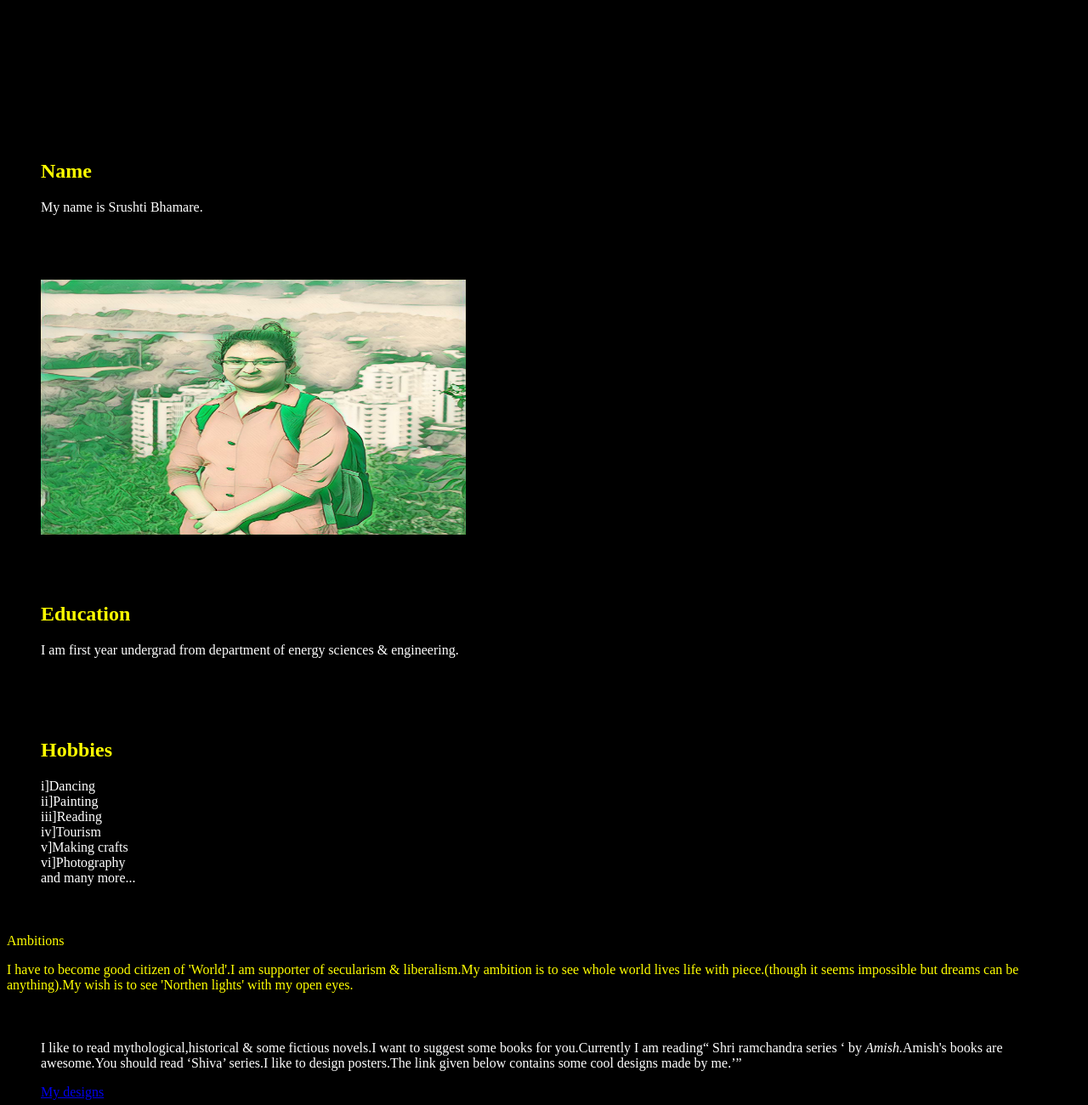
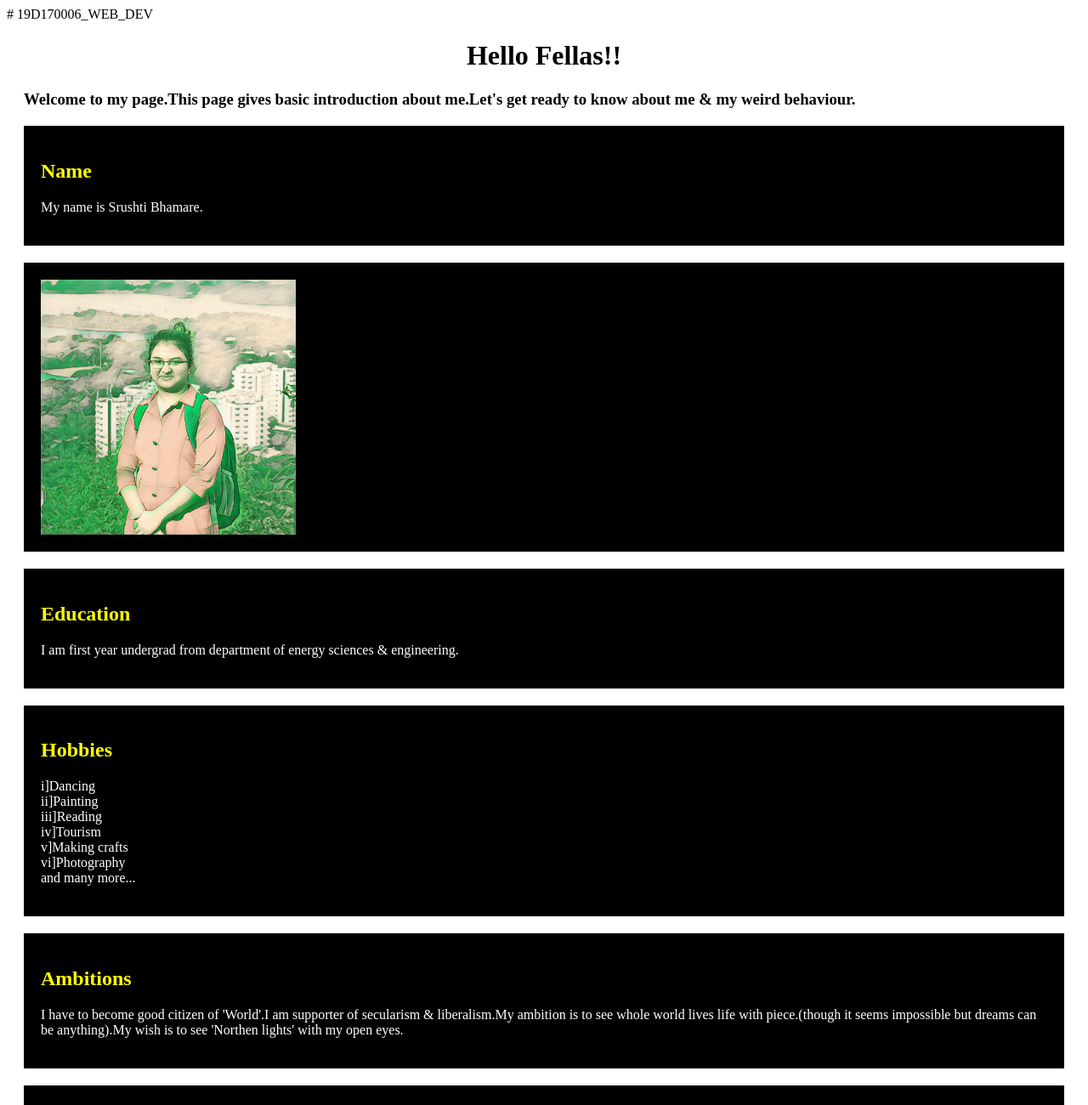
Before and after one commit to Srushti2506/19D170006_WEB_DEV, a plain HTML site: page index.htm in a window 1280 px wide. Shown: the top 1300 px of the page at 85% size. Drawn offline with Linux system fonts and the light colour scheme.

Commit message:
Update index.htm

```diff
--- a/index.htm
+++ b/index.htm
@@ -15,17 +15,40 @@
   font-family:algerian;
   color:yellow;
 }
+ a:link {
+  color: orange;
+  background-color: transparent;
+  text-decoration: none;
+}
+
+a:visited {
+  color: pink;
+  background-color: transparent;
+  text-decoration: none;
+}
+
+a:hover {
+  color: red;
+  background-color: transparent;
+  text-decoration: underline;
+}
+
+a:active {
+  color: yellow;
+  background-color: transparent;
+  text-decoration: underline;
+}
 </style>
 </head>
-<body style="background-color:black;">
-<h1 style="text-align:center" color:>Hello Fellas!!</h1>
+<body>
+<h1 style="text-align:center">Hello Fellas!!</h1>
 <h3 style="margin:20px;">Welcome to my page.This page gives basic introduction about me.Let's get ready to know about me & my weird behaviour.</h3>
 <div class="topic">
    <h2 id="myheader">Name</h1>
    <p>My name is Srushti Bhamare.</p>
 </div>
 <div class="topic">
-   <img src="WhatsApp Image 2020-06-30 at 2.29.45 PM.jpeg"  alt="srushti's image" width="500px" height="300px">
+   <img src="WhatsApp Image 2020-06-30 at 2.29.45 PM.jpeg"  alt="srushti's image" width="300px" height="300px">
 </div>
 <div class="topic">
    <h2 id="myheader">Education</h2>
@@ -35,7 +58,7 @@
    <h2 id="myheader">Hobbies</h2>
    <p>i]Dancing<br>ii]Painting<br>iii]Reading<br>iv]Tourism<br>v]Making crafts<br>vi]Photography<br> and many more...
 </div>
-<div class="topic>
+<div class="topic">
     <h2 id="myheader">Ambitions</h2>
     <p>I have to become good citizen of 'World'.I am supporter of secularism & liberalism.My ambition is to see whole world lives life with piece.(though it seems impossible but dreams can be anything).My wish is to see 'Northen lights' with my open eyes.</p>
 </div>
```
